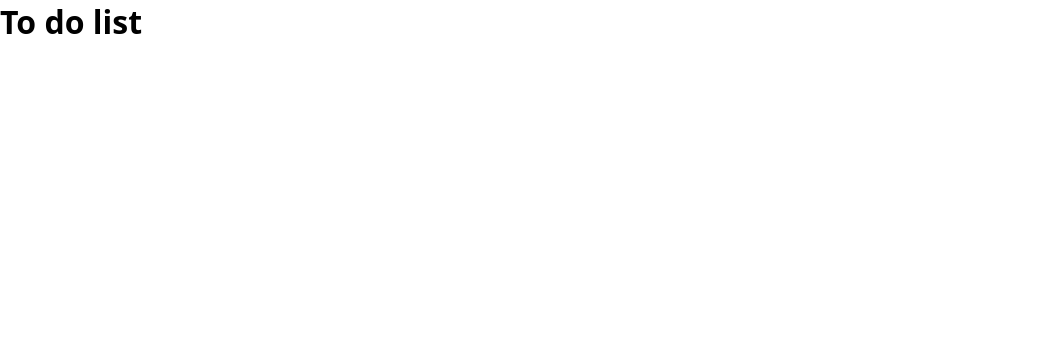
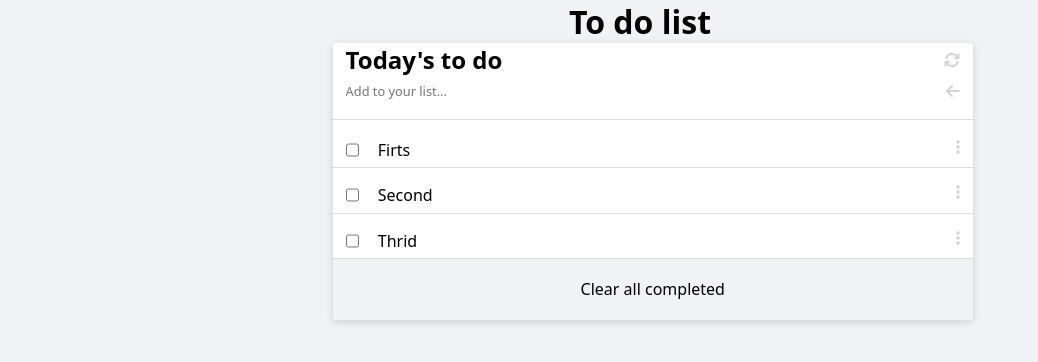
Before and after one commit to federicaulzurrun/toDoList, a website built with webpack: page src/index.html in a window 1280 px wide. Shown: the whole page, without its empty margins (0-1038 px from the left). Built offline with nearby package versions, Linux system fonts and the light colour scheme.

Commit message:
add functionalities with js,html, css

```diff
--- a/src/index.html
+++ b/src/index.html
@@ -8,5 +8,25 @@
 </head>
 <body>
     <h1 class="mainTitle">To do list</h1>
+
+    <!--To do list-->
+  <div class="container-list">
+    <div class="titleListContainer">
+        <h2 class="toDoList-title">Today's to do</h2>
+        <i class="fas fa-sync"></i>
+    </div>
+    <div class="container-listForm">
+        <form class="list-form">
+            <input id="imput-task" type="text" placeholder="Add to your list...">
+            <i class="fas fa-arrow-left"></i>
+        </form>
+    </div>
+    <div class="list-content" id="task-list">
+        <!-- Tasks -->
+    </div>
+    <div class="btn-container">
+        <button class="btn" id="clear-btn" type="button">Clear all completed</button>
+    </div>
+</div>
 </body>
 </html>
--- a/src/index.js
+++ b/src/index.js
@@ -1 +1,37 @@
 import './style.css';
+
+const activities = [
+  {
+    description: 'Firts',
+    completed: false,
+    id: 1,
+  },
+  {
+    description: 'Second',
+    completed: false,
+    id: 2,
+  },
+  {
+    description: 'Thrid',
+    completed: false,
+    id: 3,
+  },
+];
+
+const containerTask = document.getElementById('task-list');
+
+const showTaskList = () => {
+  activities.forEach((task) => {
+    const card = document.createElement('div');
+    card.classList = 'task-description';
+    card.innerHTML = `
+    <div class="task-text">
+    <input type="checkbox">
+    <p class="task-text">${task.description}</p>
+    </div>
+    <i class="fa-solid fa-ellipsis-vertical"></i>`;
+    containerTask.appendChild(card);
+  });
+};
+
+showTaskList();
--- a/src/style.css
+++ b/src/style.css
@@ -3,3 +3,140 @@
   margin: 0;
   font-family: system-ui, -apple-system, BlinkMacSystemFont, 'Segoe UI', Roboto, Oxygen, Ubuntu, Cantarell, 'Open Sans', 'Helvetica Neue', sans-serif;
 }
+
+body {
+  background-color: #f1f2f5;
+}
+
+i {
+  color: lightgray;
+}
+
+.mainTitle {
+  text-align: center;
+}
+
+/* container list */
+.container-list {
+  display: flex;
+  flex-direction: column;
+  align-self: center;
+  align-items: center;
+  justify-content: center;
+  background-color: #fff;
+  box-shadow: 0 2px 8px rgba(0, 0, 0, 0.15);
+  border-radius: 3px;
+  width: 50%;
+  margin-left: 26%;
+}
+
+/* list title */
+.titleListContainer {
+  display: flex;
+  flex-direction: row;
+  align-items: center;
+  width: 100%;
+  justify-content: space-between;
+  align-self: center;
+}
+
+.toDoList-title {
+  padding-left: 2%;
+}
+
+.titleListContainer i {
+  padding-right: 2%;
+}
+
+/* Add container */
+.container-listForm {
+  width: 100%;
+}
+
+.list-form {
+  display: flex;
+  justify-content: space-between;
+  align-items: center;
+  width: 100%;
+  margin-bottom: 3%;
+  padding-bottom: 2%;
+  border-bottom: #ddd 1px solid;
+}
+
+.list-form input {
+  width: 90%;
+  height: 30px;
+  font-size: 0.8em;
+  padding-left: 2%;
+  outline: none;
+  border: none;
+}
+
+.list-form i {
+  padding-right: 2%;
+}
+
+/* List js content */
+.list-content {
+  display: flex;
+  flex-direction: column;
+  width: 100%;
+  gap: 2%;
+}
+
+.task-description {
+  display: flex;
+  justify-content: space-between;
+  border-bottom: 1px #ddd solid;
+  margin-bottom: 2.5%;
+  padding-bottom: 1%;
+}
+
+.task-text {
+  display: flex;
+  flex-direction: row;
+  width: 60%;
+  gap: 3%;
+  padding-left: 2%;
+}
+
+.task-text input {
+  border: lightgray solid 1px;
+}
+
+.task-text p {
+  padding-left: 2%;
+}
+
+.task-description i {
+  padding-right: 2%;
+}
+
+.task-description:nth-child(3) {
+  margin-bottom: 0;
+}
+
+.btn-container {
+  display: flex;
+  justify-content: center;
+  width: 100%;
+}
+
+.btn {
+  width: 100%;
+  outline: none;
+  border: none;
+  background-color: #f1f2f5;
+  font-size: 1em;
+  cursor: pointer;
+  padding: 3% 0;
+  display: flex;
+  align-self: center;
+  justify-content: center;
+}
+
+.btn:hover {
+  transition: 0.5s ease-in-out;
+  background-color: darkgray;
+  color: white;
+}
```
Also changed, not shown: dist/index.bundle.js, dist/index.html.
